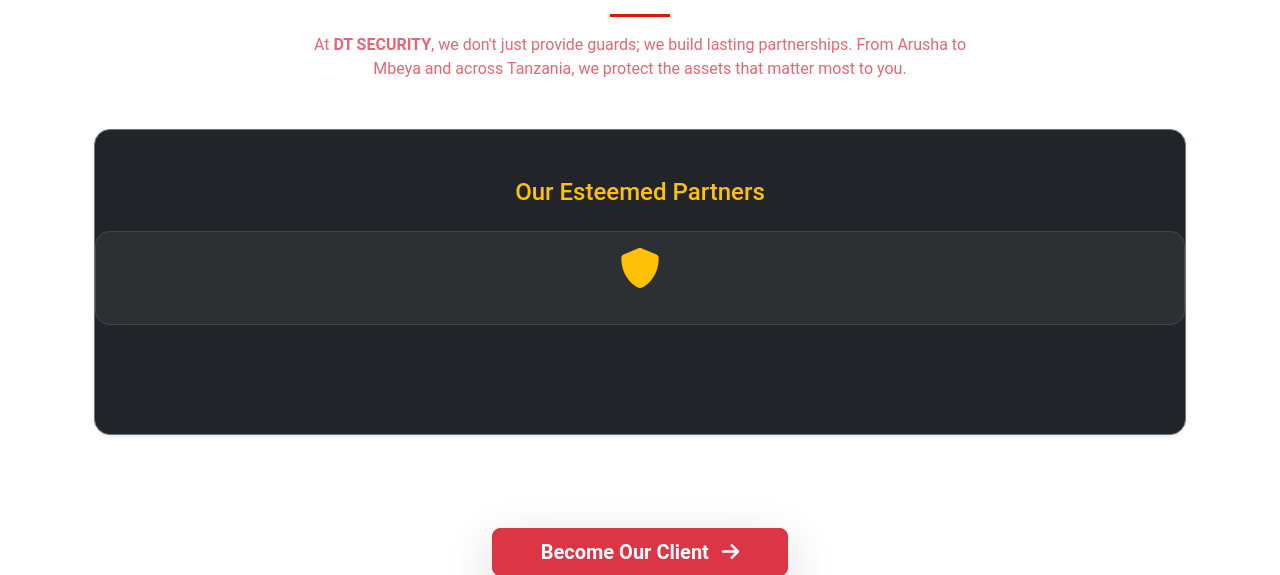
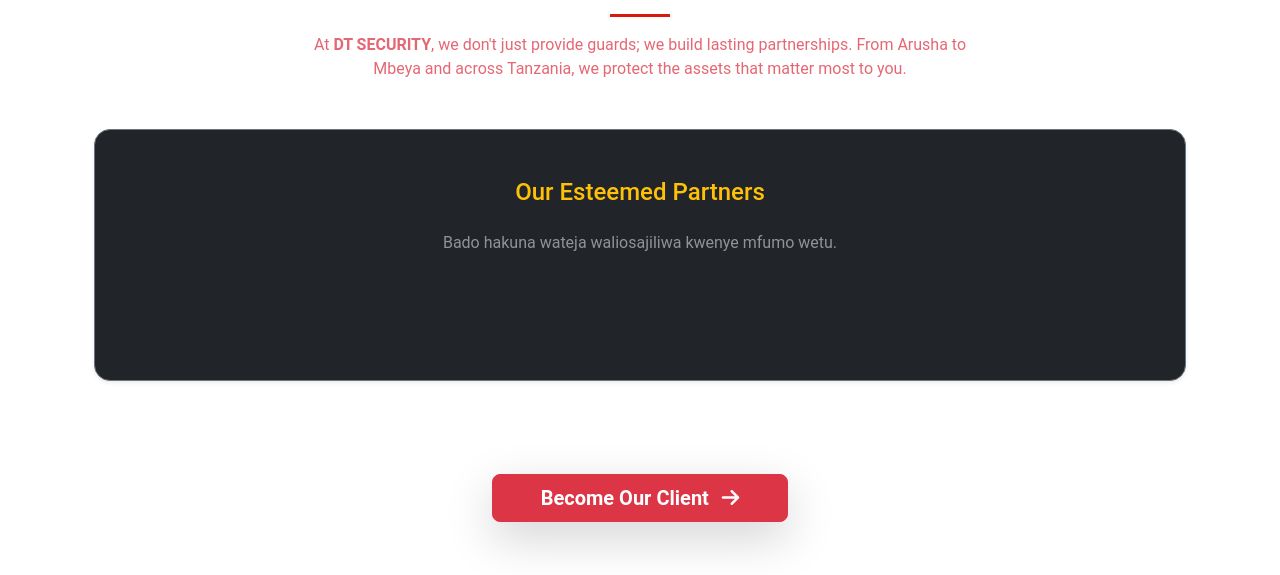
Before and after one commit to Mswati-tz/DT-SECURITY, a Django app: template DT1/templates/our_clients.html in a window 1280 px wide. Shown: the part 650-1225 px from the top of the page. Run offline with Django 4.2, Linux system fonts and the light colour scheme; the template is opened without the code that fills it, so the values that code supplies are empty.

Commit message:
Update our_clients.html

```diff
--- a/DT1/templates/our_clients.html
+++ b/DT1/templates/our_clients.html
@@ -26,6 +26,7 @@
         border: 1px solid rgba(255, 255, 255, 0.1);
         transition: 0.3s ease;
         border-radius: 15px;
+        width: 250px; /* Saizi nzuri ya card */
     }
     .industry-card:hover {
         background: rgba(219, 25, 11, 0.1);
@@ -46,14 +47,22 @@
     <div class="mt-5 py-5 text-center bg-dark rounded-4 shadow-sm border border-secondary">
         <h4 class="text-warning mb-4">Our Esteemed Partners</h4>
 
-       <div class="text-center p-3 industry-card" style="min-width: 180px;">
+        <div class="d-flex flex-wrap justify-content-center align-items-center gap-4">
+
+            {% for client in clients %}
+                <div class="text-center p-3 industry-card">
                     {% if client.logo %}
                         <img src="{{ client.logo.url }}" alt="{{ client.site_name }}" class="img-fluid mb-3" style="height: 60px; object-fit: contain;">
                     {% else %}
                         <i class="fas fa-shield-alt text-warning mb-3" style="font-size: 2.5rem;"></i>
                     {% endif %}
                     <h5 class="text-white fw-bold mb-1">{{ client.site_name }}</h5>
-    <p class="text-muted small mb-0">{{ client.location }}</p>
+                    <p class="text-muted small mb-0"><i class="fas fa-map-marker-alt me-1"></i> {{ client.location }}</p>
+                </div>
+            {% empty %}
+                <p class="text-white opacity-50 italic">Bado hakuna wateja waliosajiliwa kwenye mfumo wetu.</p>
+            {% endfor %}
+
         </div>
 
         <p class="text-muted mt-4 small">Join <strong>{{ clients.count }}</strong>+ businesses secured by DT Security</p>
```
Lines whose indentation alone changed are shown as unchanged.
